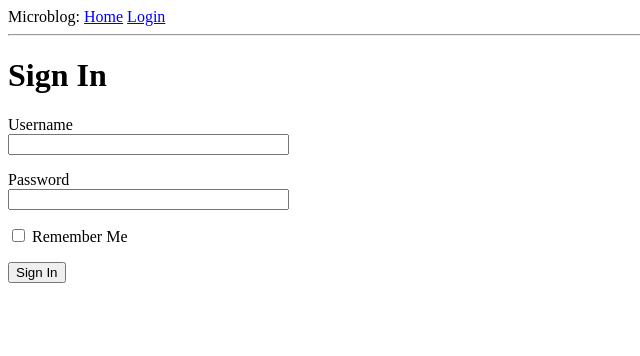
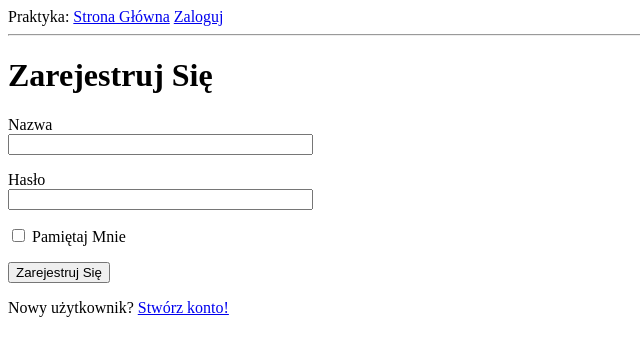
Before and after one commit to Globodain/2024-1-PL01-KA122-VET-000208670, a Flask app: page /login in a window 1280 px wide. Shown: the top 356 px of the page, without its empty margins (0-640 px from the left). Run offline with Flask 3, Linux system fonts and the light colour scheme.

Commit message:
fixed bugs with internal server error

```diff
--- a/app/__init__.py
+++ b/app/__init__.py
@@ -9,5 +9,6 @@ app.config.from_object(Config)
 db = SQLAlchemy(app)
 migrate = Migrate(app, db)
 login = LoginManager(app)
+login.login_view = 'login'
 
 from app import routes, models
--- a/app/forms.py
+++ b/app/forms.py
@@ -1,9 +1,36 @@
 from flask_wtf import FlaskForm
 from wtforms import StringField, PasswordField, BooleanField, SubmitField
-from wtforms.validators import DataRequired
+from wtforms.validators import DataRequired, ValidationError, Email, EqualTo
+import sqlalchemy as sa
+from app import db
+from app.models import User
 
 class LoginForm(FlaskForm):
-	username = StringField('Username', validators=[DataRequired()])
-	password = PasswordField('Password', validators=[DataRequired()])
-	remember_me = BooleanField('Remember Me')
-	submit = SubmitField('Sign In')
+    nazwa = StringField('Nazwa', validators=[DataRequired()])
+    haslo = PasswordField('Hasło', validators=[DataRequired()])
+    pamietaj_mnie = BooleanField('Pamiętaj Mnie')
+    submit = SubmitField('Zarejestruj Się')
+
+class RegistrationForm(FlaskForm):
+    nazwa = StringField('Nazwa', validators=[DataRequired()])
+    email = StringField('Email', validators=[DataRequired(), Email()])
+    haslo = PasswordField('Hasło', validators=[DataRequired()])
+    haslo2 = PasswordField(
+        'Powtórz hasło',
+        validators=[DataRequired(),
+        EqualTo('haslo')])
+    submit = SubmitField('Zarejestruj')
+
+    def walidacja_nazwy(self, nazwa):
+        user = db.session.scalar(sa.select(User).where(
+            User.nazwa == nazwa.data))
+
+        if user is not None:
+            raise ValidationError('Nazwa jest zajęta!')
+
+    def walidacja_emaila(self, email):
+        user = db.session.scalar(sa.select(User).where(
+            User.email == email.data))
+
+        if user is not None:
+            raise ValidationError('Użyj innego adresu email!')
--- a/app/routes.py
+++ b/app/routes.py
@@ -1,33 +1,27 @@
-from flask import render_template, flash, redirect, url_for
+from flask import request, render_template, flash, redirect, url_for
 from app import app
-from app.forms import LoginForm
-from flask_login import current_user, login_user
+from app.forms import LoginForm, RegistrationForm
+from flask_login import current_user, login_user, logout_user, login_required
 import sqlalchemy as sa
 from app import db
 from app.models import User
-from flask_login import logout_user
-from flask_login import login_required
-from flask import request
 from urllib.parse import urlsplit
-
-
 
 @app.route('/')
 @app.route('/index')
 @login_required
 def index():
-    user = {'username': 'KYrżysrżtow'}
     posts = [
         {
-            'author': {'username': 'John'},
-            'body': 'Mega kox supi'
+            'author': {'username': 'Grzegorz'},
+            'body': 'skibidi'
         },
         {
-            'author': {'username': 'Susan'},
-            'body': 'Film byl superancki'
+            'author': {'username': 'Hades'},
+            'body': 'dupa cyce waodice'
         }
     ]
-    return render_template("index.html", title='Home Page', posts=posts)
+    return render_template('index.html', title='Strona Glowna', posts = posts)
 
 @app.route('/login', methods=['GET', 'POST'])
 def login():
@@ -36,18 +30,32 @@ def login():
     form = LoginForm()
     if form.validate_on_submit():
         user = db.session.scalar(
-            sa.select(User).where(User.username == form.username.data))
-        if user is None or not user.check_password(form.password.data):
-            flash('Invalid username or password')
+            sa.select(User).where(User.nazwa == form.nazwa.data))
+        if user is None or not user.check_password(form.haslo.data):
+            flash('Niepoprawna nazwa bądź hasło!')
             return redirect(url_for('login'))
-        login_user(user, remember=form.remember_me.data)
+        login_user(user, remember=form.pamietaj_mnie.data)
         next_page = request.args.get('next')
         if not next_page or urlsplit(next_page).netloc != '':
             next_page = url_for('index')
         return redirect(next_page)
-    return render_template('login.html', title='Sign In', form=form)
+    return render_template('login.html', title='Zarejestruj Się', form=form)
 
 @app.route('/logout')
 def logout():
     logout_user()
     return redirect(url_for('index'))
+
+@app.route('/register', methods=['GET', 'POST'])
+def register():
+    if current_user.is_authenticated:
+        return redirect(url_for('index'))
+    form = RegistrationForm()
+    if form.validate_on_submit():
+        user = User(nazwa=form.nazwa.data, email=form.email.data)
+        user.set_password(form.haslo.data)
+        db.session.add(user)
+        db.session.commit()
+        flash('Gratulacje! Utworzyłeś konto!')
+        return redirect(url_for('login'))
+    return render_template('register.html', title='Register', form=form)
--- a/app/templates/base.html
+++ b/app/templates/base.html
@@ -1,19 +1,19 @@
-<html>
+<!DOCTYPE html>
 <head>
     {% if title %}
-        <title>{{ title }} - microblog</title>
+    <title>{{ title }} - Praktyki</title>
     {% else %}
-        <title>microblog</title>
+    <title>Witaj na Stronie!</title>
     {% endif %}
 </head>
 <body>
     <div>
-            Microblog:
-            <a href="{{ url_for('index') }}">Home</a>
+        Praktyka:
+        <a href="{{ url_for('index') }}">Strona Główna</a>
         {% if current_user.is_anonymous %}
-            <a href="{{ url_for('login') }}">Login</a>
+        <a href="{{ url_for('login') }}">Zaloguj</a>
         {% else %}
-            <a href="{{ url_for('logout') }}">Logout</a>
+        <a href="{{ url_for('logout') }}">Wyloguj</a>
         {% endif %}
     </div>
     <hr>
--- a/app/templates/index.html
+++ b/app/templates/index.html
@@ -1,8 +1,8 @@
 {% extends "base.html" %}
 
 {% block content %}
-    <h1>Hi, {{ current_user.username }}!</h1>
+    <h1>Witaj, {{ current_user.nazwa }}</h1>
     {% for post in posts %}
-    <div><p>{{ post.author.username }} says: <b>{{ post.body }}</b></p></div>
+    <div><p>{{ post.author.nazwa }} wypowiada: <b>{{ post.body }}</b></p></div>
     {% endfor %}
 {% endblock %}
--- a/app/templates/login.html
+++ b/app/templates/login.html
@@ -1,24 +1,26 @@
 {% extends "base.html" %}
 
 {% block content %}
-    <h1>Sign In</h1>
+    <h1>Zarejestruj Się</h1>
     <form action="" method="post" novalidate>
         {{ form.hidden_tag() }}
         <p>
-            {{ form.username.label }}<br>
-            {{ form.username(size=32) }}<br>
-            {% for error in form.username.errors %}
-            <span style="color: rgb(165, 244, 149);">[{{ error }}]</span>
+            {{form.nazwa.label}} <br>
+            {{ form.nazwa(size="35") }}<br>
+            {% for error in form.nazwa.errors %}
+            <span style="color: red;">[{{ error }}]</span>
             {% endfor %}
         </p>
         <p>
-            {{ form.password.label }}<br>
-            {{ form.password(size=32) }}<br>
-            {% for error in form.password.errors %}
-            <span style="color: rgb(165, 244, 149);">[{{ error }}]</span>
+            {{form.haslo.label}} <br>
+            {{ form.haslo(size="35") }}<br>
+            {% for error in form.haslo.errors %}
+            <span style="color: red;">[{{ error }}]</span>
             {% endfor %}
         </p>
-        <p>{{ form.remember_me() }} {{ form.remember_me.label }}</p>
-        <p>{{ form.submit() }}</p>
+        <p>
+            {{ form.pamietaj_mnie() }} {{ form.pamietaj_mnie.label }}</p>
+        <p> {{ form.submit() }}</p>
     </form>
+    <p>Nowy użytkownik? <a href="{{ url_for('register') }}">Stwórz konto!</a> </p>
 {% endblock %}
```
Also changed, not shown: app/models.py (+12 -17 lines), app/templates/register.html (added, +37 -0 lines), config.py (+4 -4 lines), migrations/versions/6fd4320b68f1_add_column_to_user.py (added, +38 -0 lines), app.db. Lines whose indentation alone changed are shown as unchanged.
